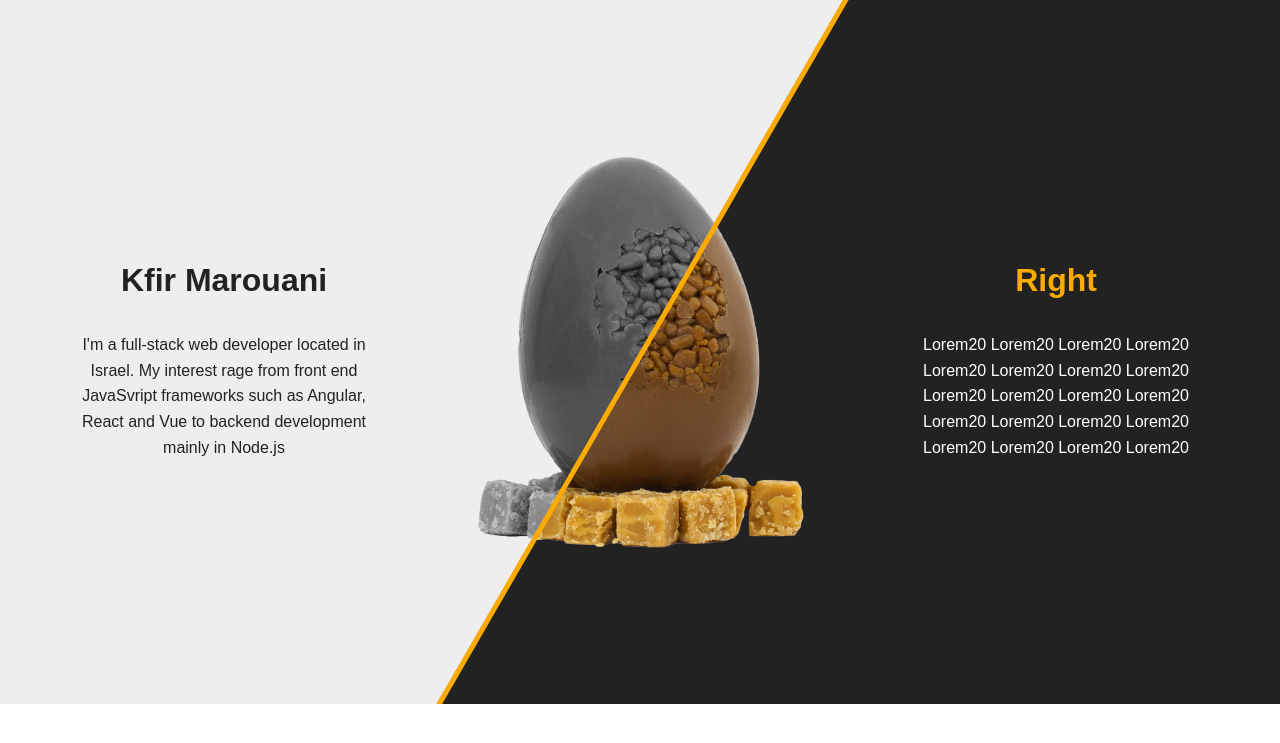
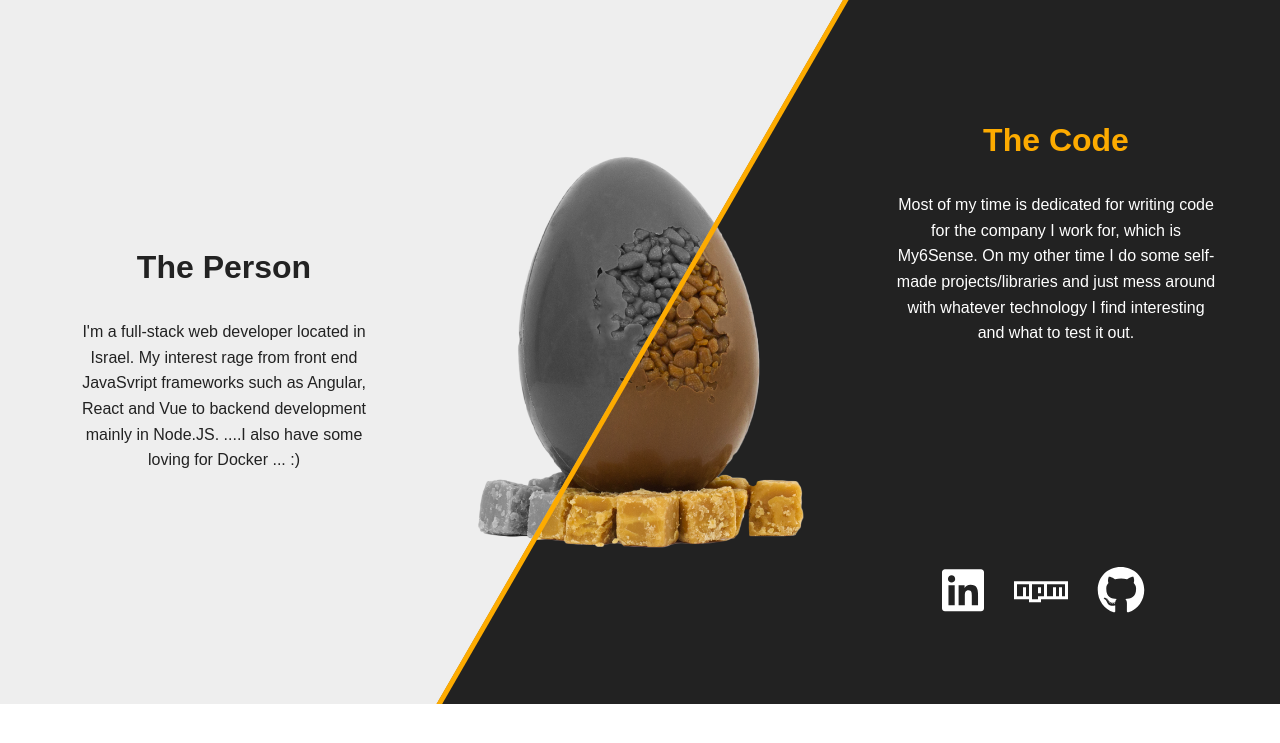
Before and after one commit to kfirm/profile-page, a PHP site: page / in a window 1280 px wide. Shown: the top 743 px of the page. Run offline with PHP 8.4, Linux system fonts and the light colour scheme; some libraries are stand-ins or nearby versions.

Commit message:
Added some text Added github/npm/linkedin links

```diff
--- a/index.html
+++ b/index.html
@@ -7,7 +7,7 @@
     <meta http-equiv="X-UA-Compatible" content="ie=edge">
     <title>My Profile Slider</title>
     <link rel="stylesheet" href="style.css">
-    <link href="https://use.fontawesome.com/releases/v5.0.8/css/all.css" rel="stylesheet">
+    <script defer src="https://use.fontawesome.com/releases/v5.0.8/js/all.js" integrity="sha384-SlE991lGASHoBfWbelyBPLsUlwY1GwNDJo3jSJO04KZ33K2bwfV9YBauFfnzvynJ" crossorigin="anonymous"></script>
 </head>
 <body>
 
@@ -15,25 +15,36 @@
     <div class="layer bottom">
         <div class="content-wrap">
             <div class="content-body">
-                <h1 class="moveInTop">Right</h1>
-                <p class="moveInRight">Lorem20 Lorem20 Lorem20 Lorem20 Lorem20
-                    Lorem20 Lorem20 Lorem20 Lorem20 Lorem20
-                    Lorem20 Lorem20 Lorem20 Lorem20 Lorem20
-                    Lorem20 Lorem20 Lorem20 Lorem20 Lorem20
+                <h1 class="moveInTop">The Code</h1>
+                <p class="moveInRight">
+                    Most of my time is dedicated for writing code for the company I work for,
+                    which is My6Sense.
+                    On my other time I do some self-made projects/libraries and just mess around
+                    with whatever technology I find interesting and what to test it out.
                 </p>
+                <div class="social-links">
+                    <a href="https://www.linkedin.com/in/kfir-marouani-a908541/"> <i class="fab fa-linkedin fa-3x"></i> </a>
+                    <a href="https://www.npmjs.com/~kfir.marouani"><i class="fab fa-npm fa-3x"></i></a>
+                    <a href="https://github.com/kfirm"><i class="fab fa-github fa-3x"></i></a>
+                </div>
             </div>
             <img src="img/egg.png">
+
         </div>
+
     </div>
 
     <div class="layer top">
         <div class="content-wrap">
             <div class="content-body">
-                <h1 class="moveInTop">Kfir Marouani</h1>
+                <h1 class="moveInTop">The Person</h1>
                 <p class="moveInLeft">
                     I'm a full-stack web developer located in Israel.
                     My interest rage from front end JavaSvript frameworks such as Angular, React and Vue
-                    to backend development mainly in Node.js
+                    to backend development mainly in Node.JS.
+                    ....I also have some loving for Docker ... :)
+
+
                 </p>
             </div>
             <img src="img/egg.png">
--- a/style.css
+++ b/style.css
@@ -4,6 +4,21 @@ body {
     font-size: 100%;
     line-height: 1.6;
     font-family: Arial;
+}
+
+svg {
+    margin-right: 25px;
+}
+
+.social-links {
+    margin-top: 220px;
+    animation-name: fromBottom;
+    animation-duration: 4s;
+}
+
+a {
+    color: white;
+    text-decoration: none;
 }
 
 #wrapper {
@@ -152,6 +167,15 @@ body {
 
 @keyframes fromTop {
     0% {
+        transform: translateY(-230px);
+    }
+    100%{
+        transform: translateY(0);
+    }
+}
+
+@keyframes fromBottom {
+    0% {
         transform: translateY(130px);
     }
     100%{
```
